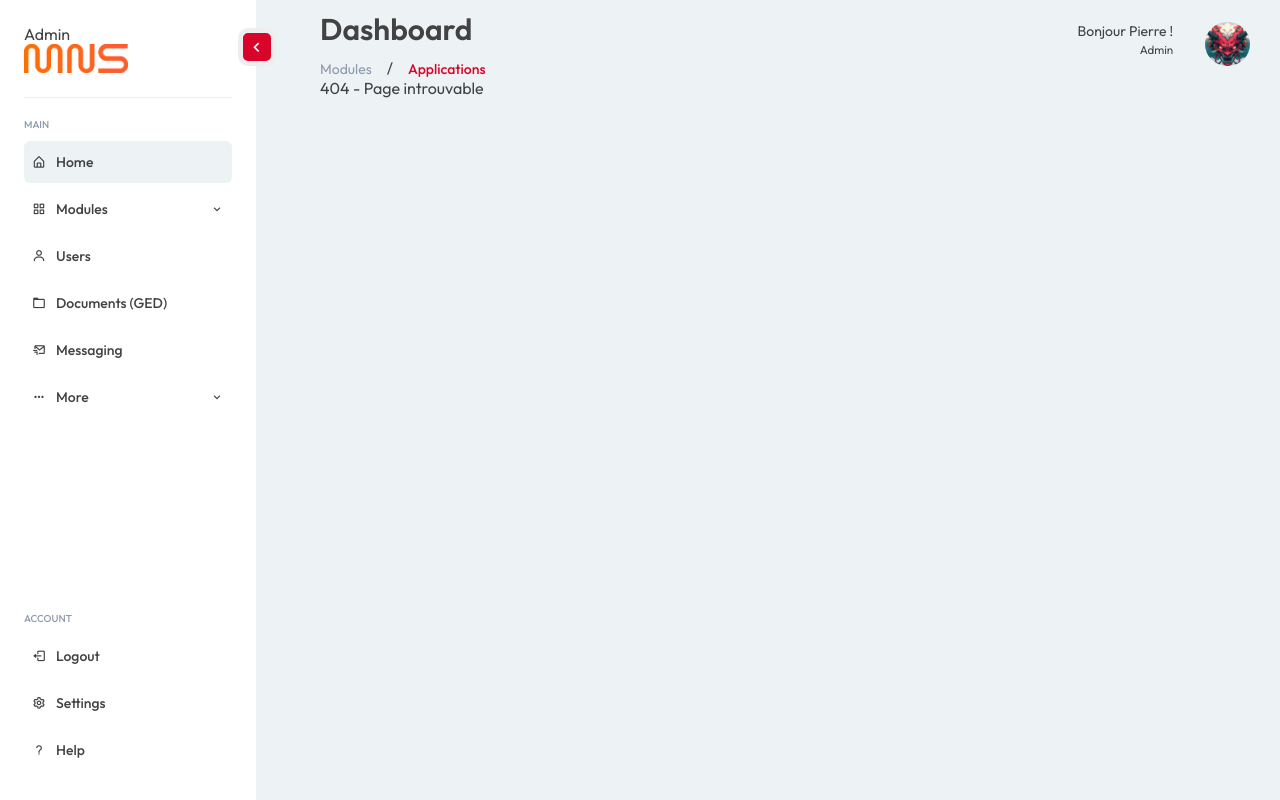
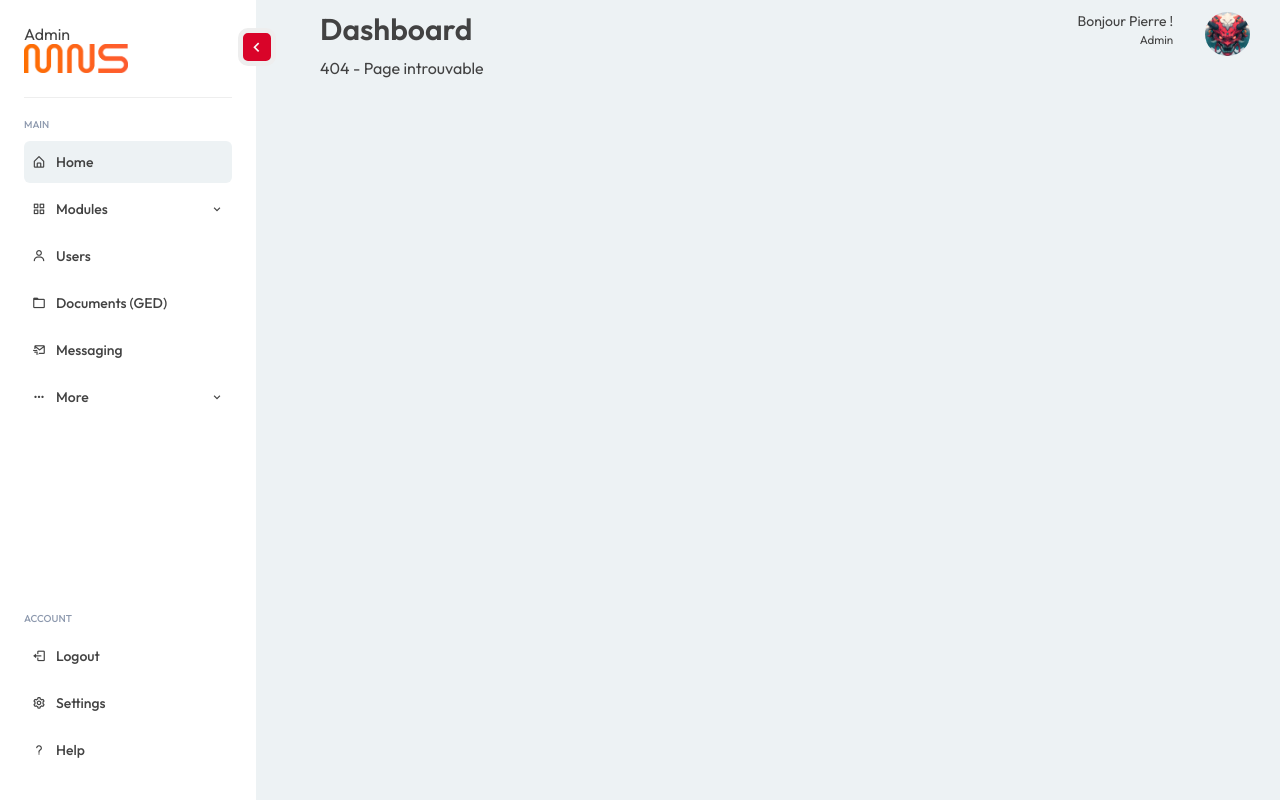
Before and after one commit to Miche1-Pierre/admin-mns, a PHP site: page /views/dashboard.php in a window 1280 px wide. Run offline with PHP 8.4, Linux system fonts and the light colour scheme.

Commit message:
feat: adaptation du breadcrumb à toute les pages

```diff
--- a/frontend-admin-mns/components/breadcrumb.php
+++ b/frontend-admin-mns/components/breadcrumb.php
@@ -1,12 +1,9 @@
 <div class="breadcrumb">
     <div class="left">
-        <h1>Dashboard</h1>
-        <ul>
-            <li><a href="#">
-                    Modules
-                </a></li>
-            /
-            <li><a href="#" class="active">Applications</a></li>
+        <h1 id="breadcrumb-title">Dashboard</h1>
+        <ul id="breadcrumb-list">
+            <li><a href="#"></a></li>
+            <li><a href="#" class="active"></a></li>
         </ul>
     </div>
     <div class="profile">
```
